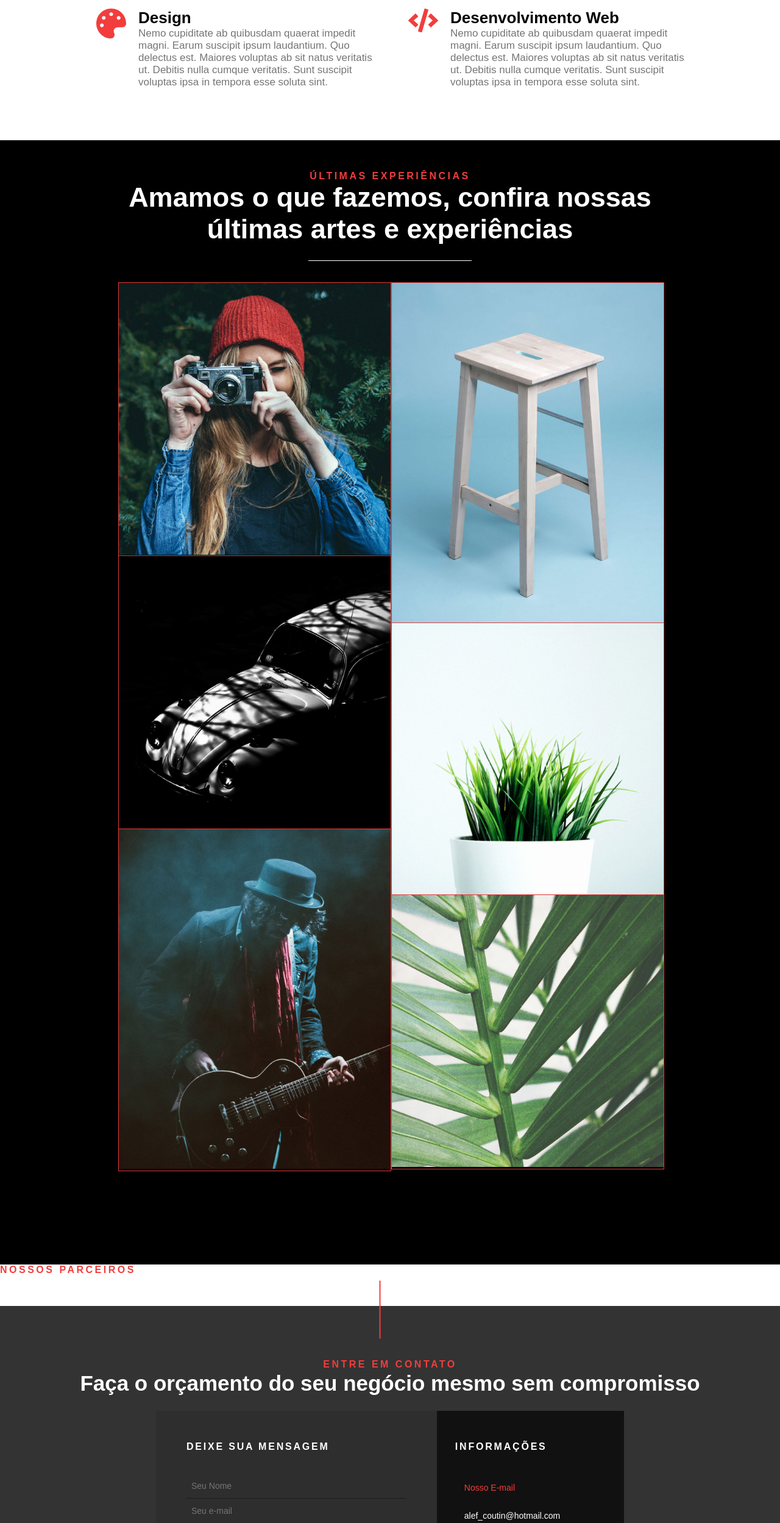
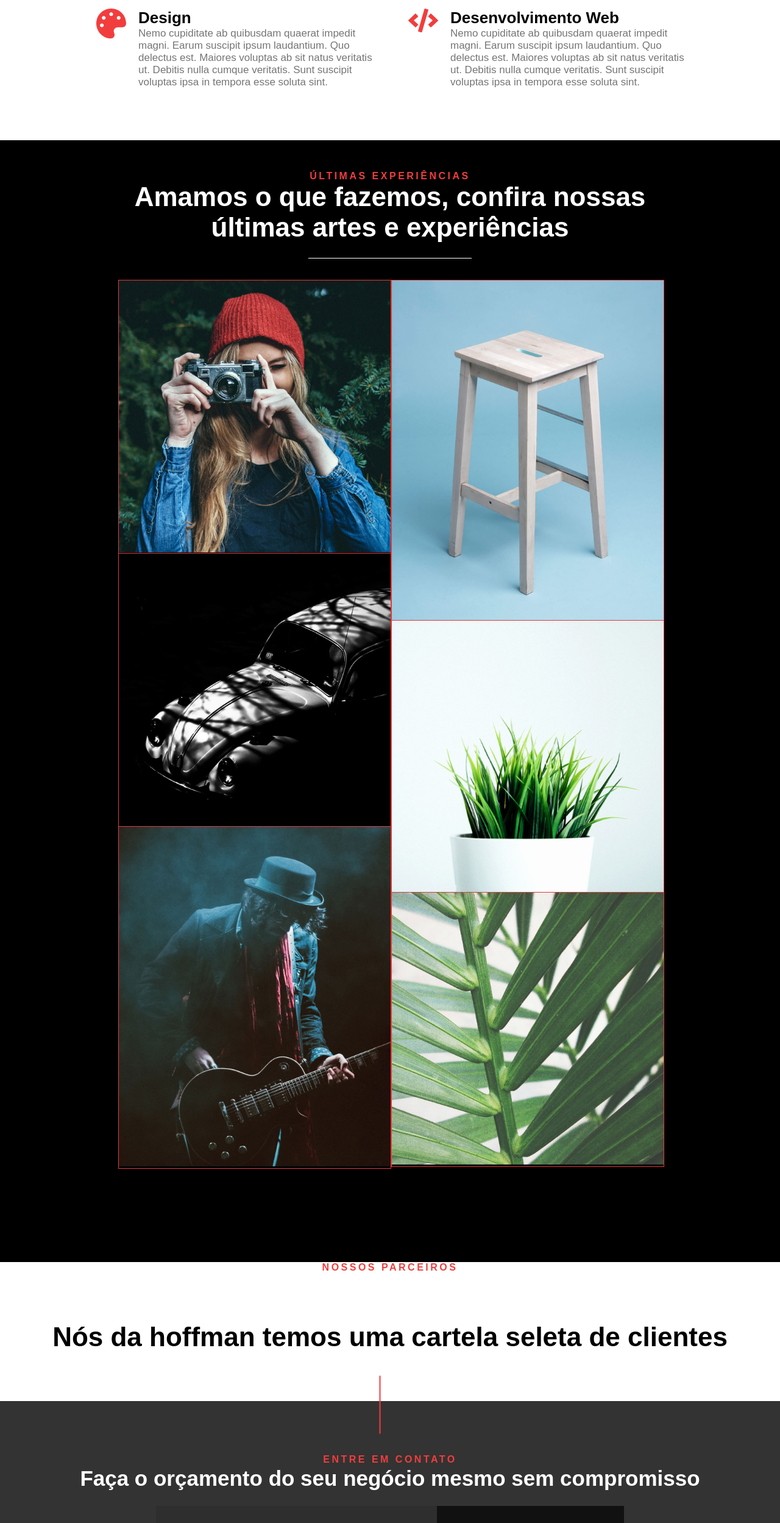
Before and after one commit to alefvieira/copiandoprojetohoffman, a plain HTML site: page index.html in a window 1280 px wide. Shown: the part 2182-4680 px from the top of the page at 61% size. Drawn offline with Linux system fonts and the light colour scheme.

Commit message:
correção das cores e tamanhos das fontes

```diff
--- a/index.html
+++ b/index.html
@@ -5,7 +5,7 @@
     <meta charset="UTF-8">
     <meta http-equiv="X-UA-Compatible" content="IE=edge">
     <meta name="viewport" content="width=device-width, initial-scale=1.0">
-    <title>testando</title>
+    <title>Dev Coutin</title>
     <!-- <link href="https://cdn.jsdelivr.net/npm/bootstrap@5.0.2/dist/css/bootstrap.min.css" rel="stylesheet"
         integrity="sha384-EVSTQN3/azprG1Anm3QDgpJLIm9Nao0Yz1ztcQTwFspd3yD65VohhpuuCOmLASjC" crossorigin="anonymous"> -->
         <link rel="stylesheet" href="nav-bar.css">
--- a/style.css
+++ b/style.css
@@ -26,7 +26,7 @@ body::-webkit-scrollbar {
     /* border: 3px solid orange;  creates padding around scroll thumb */
   }
 
-  h1::selection, h2::selection, h3::selection, h1::selection, a::selection, span::selection , p::selection, img::selection, input::selection {
+  h1::selection, h2::selection, h3::selection, h1::selection, a::selection, span::selection , p::selection, img::selection, input::selection, textarea::selection, button::selection  {
     background: #443030;
     color: #ffffff;
 }
@@ -81,6 +81,19 @@ body::-webkit-scrollbar {
     display: block;
     transform:rotate(90deg) ;
 
+}
+
+
+@media (max-width:999px) {
+
+    .titulo-da-section{
+        font-size: 35px;
+    }
+}
+@media (max-width:768px) {
+    .titulo-da-section{
+        font-size: 30px;
+    }
 }
 
 /* ----------------------------------------------------------- */
@@ -236,9 +249,6 @@ body::-webkit-scrollbar {
     }
     .div2__font2__conteudo-2{
         font-size: 13px;
-    }
-    .conteudo-1 h1{
-        font-size: 26px;
     }
 }
 
@@ -641,8 +651,6 @@ body::-webkit-scrollbar {
 }
 .conteudo-4>h2{
     padding-bottom: 35px;
-    font-size: 45px;
-    font-weight: bold;
 }
 .portifolio{
     border: rgb(226, 58, 58) solid 1px;
@@ -685,10 +693,19 @@ body::-webkit-scrollbar {
 .portifolio a:hover{
     color: black;
 }
-/* .divblock-columns-conteudo4{
-    display: flex;
-} */
 
+/* -------SECÇÃO DE NÚMERO 5 ---- */
+.conteudo-5{
+    text-align: center;
+}
+
+.conteudo-5 h2.titulo-da-section{
+    padding-top: 80px;
+    padding-bottom: 80px;
+    color: #000;
+}
+
+/* -----------BOTÃO FIXO QUE REDIRECIONA O OVERFLOW-Y */
 .toTOP:hover{
     color: #000;
     background-color: white;
```
